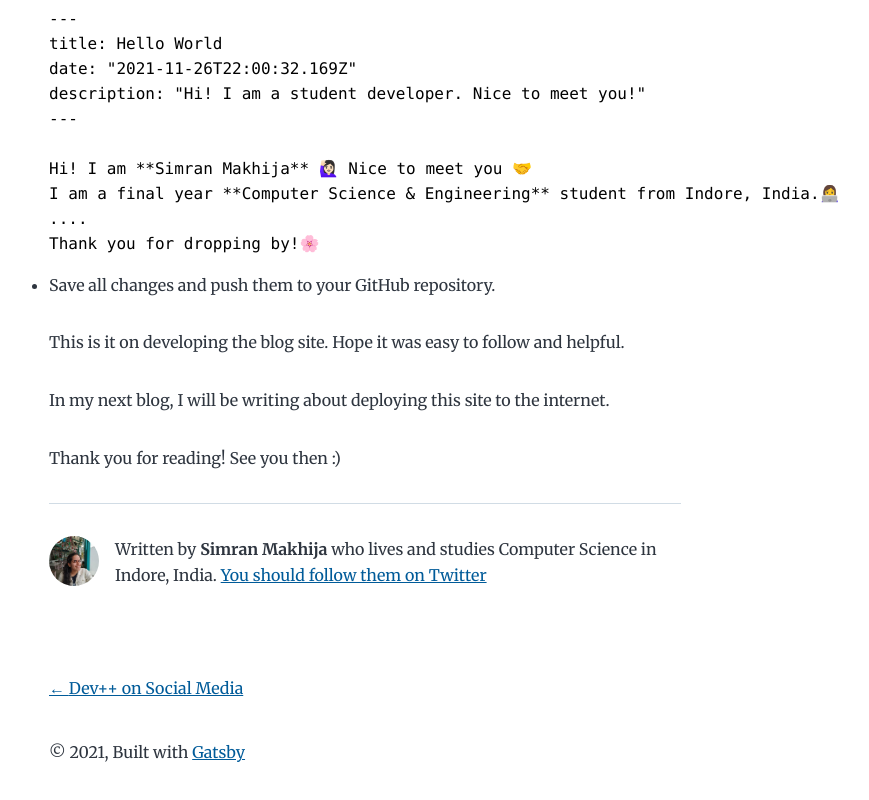
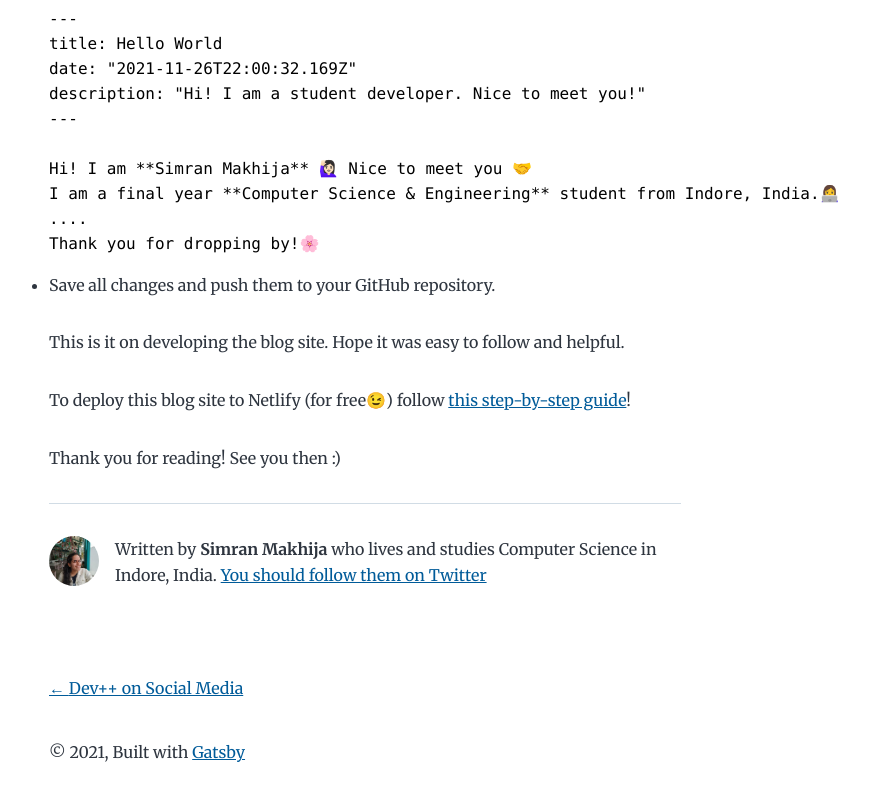
Before and after one commit to SimranMakhija7/blog, a Gatsby site: page /developblog-day2/ in a window 1280 px wide. Shown: the part 7846-8646 px from the top of the page, without its empty margins (275-1144 px from the left). Built offline with nearby package versions, Linux system fonts and the light colour scheme; Gatsby itself is replaced by a stand-in of ours; some packages are replaced by stand-ins of ours; code samples lack their colours.

Commit message:
add link to deploy

```diff
--- a/content/blog/developblog-day2/index.md
+++ b/content/blog/developblog-day2/index.md
@@ -251,6 +251,6 @@ Thank you for dropping by!🌸
 
 This is it on developing the blog site. Hope it was easy to follow and helpful.
 
-In my next blog, I will be writing about deploying this site to the internet.
+To deploy this blog site to Netlify (for free😉) follow [this step-by-step guide](https://www.netlify.com/blog/2016/02/24/a-step-by-step-guide-gatsby-on-netlify/)!
 
 Thank you for reading! See you then :)
```
